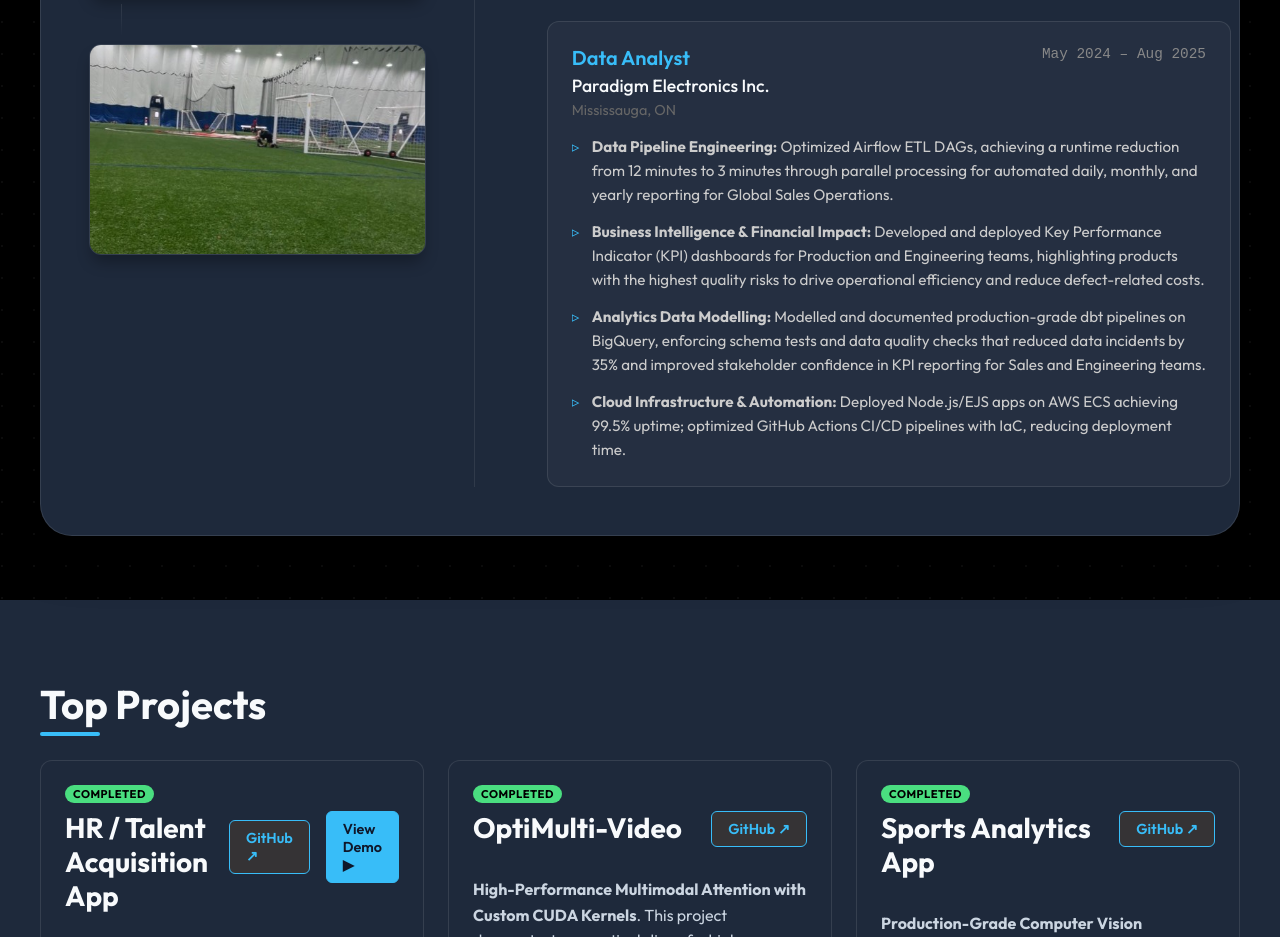
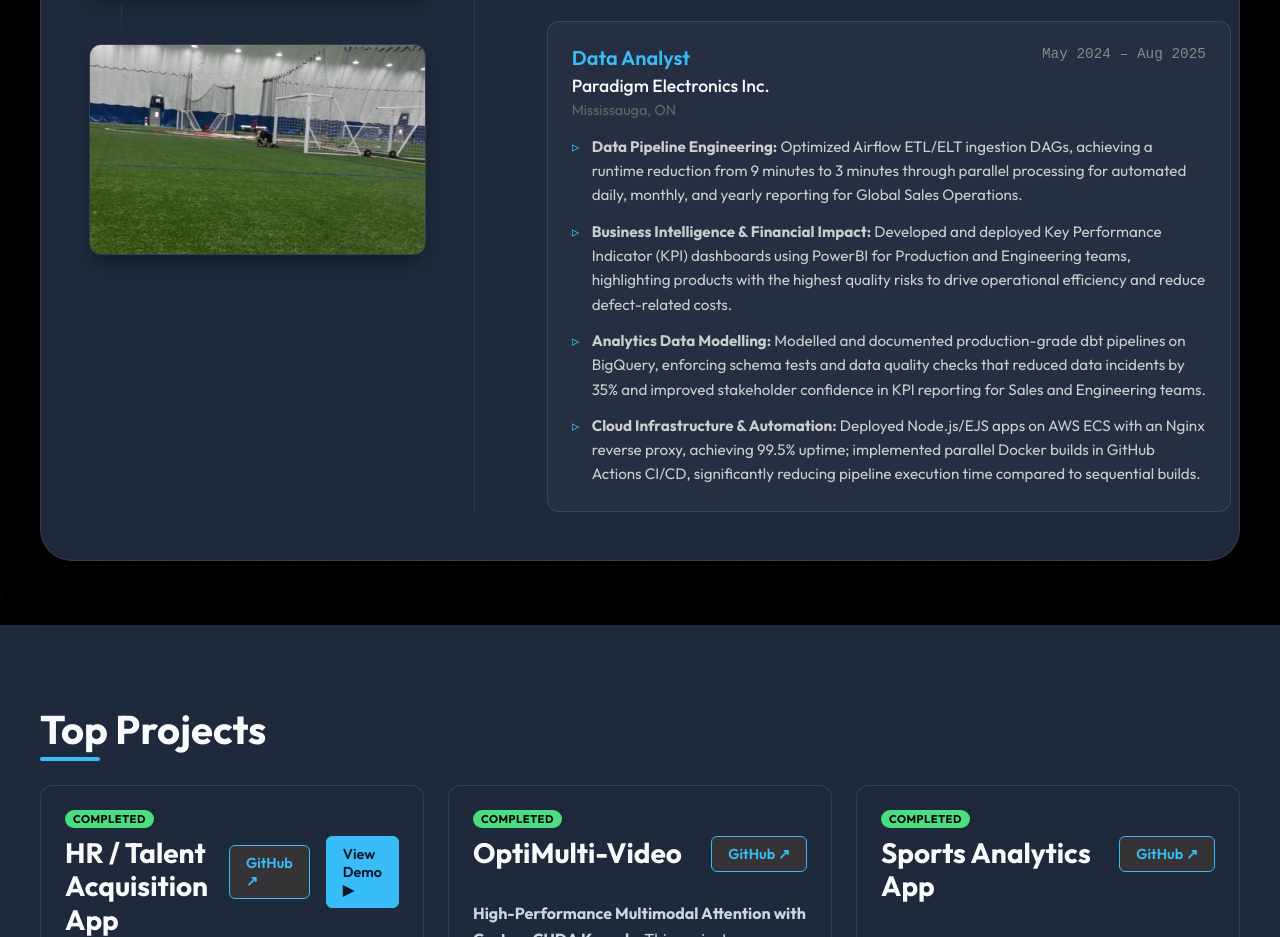
Before and after one commit to Ferasman979/Persona-Portfolio-website, a Next.js app: page / in a window 1280 px wide. Shown: the part 1580-2517 px from the top of the page. Built offline with nearby package versions, Linux system fonts and the light colour scheme.

Commit message:
Update Data Analyst experience with refined descriptions

```diff
--- a/src/app/page.tsx
+++ b/src/app/page.tsx
@@ -77,10 +77,10 @@ export default function Home() {
               date="May 2024 – Aug 2025"
               alwaysExpanded={true}
               points={[
-                <span key="1"><strong>Data Pipeline Engineering:</strong> Optimized Airflow ETL DAGs, achieving a runtime reduction from 12 minutes to 3 minutes through parallel processing for automated daily, monthly, and yearly reporting for Global Sales Operations.</span>,
-                <span key="2"><strong>Business Intelligence & Financial Impact:</strong> Developed and deployed Key Performance Indicator (KPI) dashboards for Production and Engineering teams, highlighting products with the highest quality risks to drive operational efficiency and reduce defect-related costs.</span>,
+                <span key="1"><strong>Data Pipeline Engineering:</strong> Optimized Airflow ETL/ELT ingestion DAGs, achieving a runtime reduction from 9 minutes to 3 minutes through parallel processing for automated daily, monthly, and yearly reporting for Global Sales Operations.</span>,
+                <span key="2"><strong>Business Intelligence & Financial Impact:</strong> Developed and deployed Key Performance Indicator (KPI) dashboards using PowerBI for Production and Engineering teams, highlighting products with the highest quality risks to drive operational efficiency and reduce defect-related costs.</span>,
                 <span key="3"><strong>Analytics Data Modelling:</strong> Modelled and documented production-grade dbt pipelines on BigQuery, enforcing schema tests and data quality checks that reduced data incidents by 35% and improved stakeholder confidence in KPI reporting for Sales and Engineering teams.</span>,
-                <span key="4"><strong>Cloud Infrastructure & Automation:</strong> Deployed Node.js/EJS apps on AWS ECS achieving 99.5% uptime; optimized GitHub Actions CI/CD pipelines with IaC, reducing deployment time.</span>
+                <span key="4"><strong>Cloud Infrastructure & Automation:</strong> Deployed Node.js/EJS apps on AWS ECS with an Nginx reverse proxy, achieving 99.5% uptime; implemented parallel Docker builds in GitHub Actions CI/CD, significantly reducing pipeline execution time compared to sequential builds.</span>
               ]}
             />
           </div>
```
